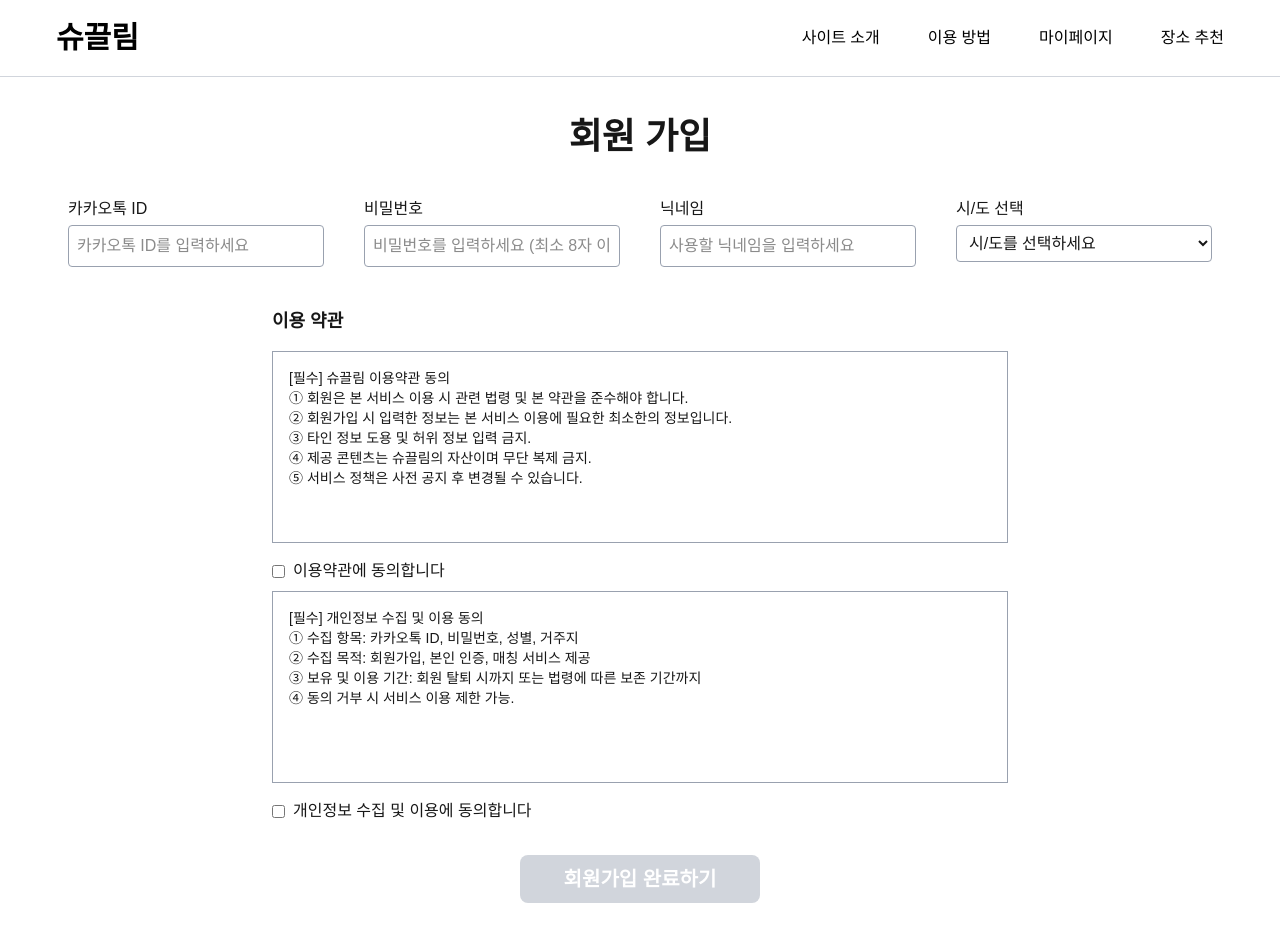
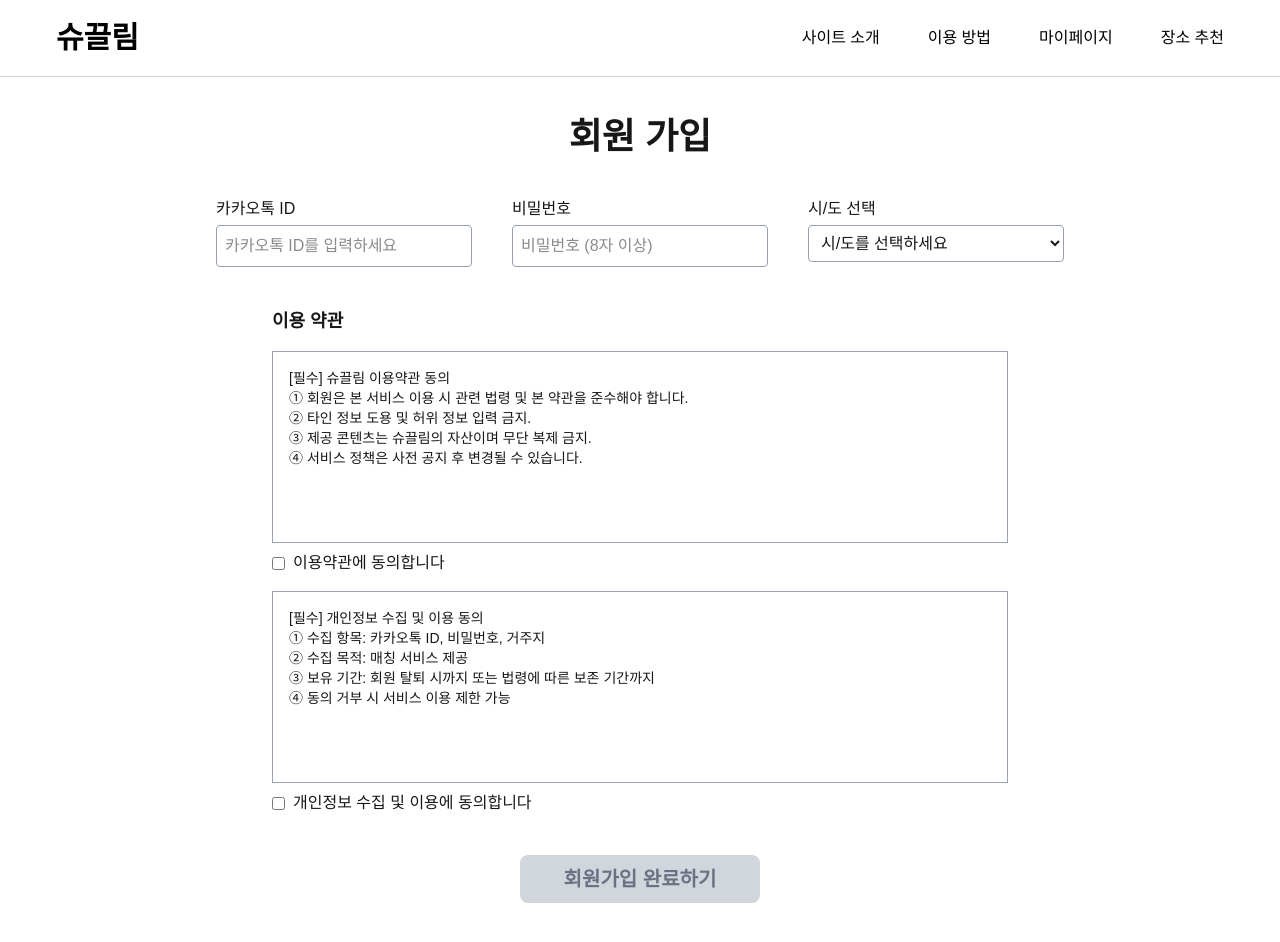
Before and after one commit to CSID-DGU/2025-1-DSCD-outsider-2, a Next.js app: page /signup in a window 1280 px wide. Shown: the top 942 px of the page. Built offline with nearby package versions, Linux system fonts and the light colour scheme.

Commit message:
mypage까지 슈끌림 홈버튼 추가 및 닉네임 삭제

```diff
--- a/src/app/mypage/page.js
+++ b/src/app/mypage/page.js
@@ -1,30 +1,28 @@
 "use client";
 
-import { useEffect, useState } from "react";
 import { useRouter } from "next/navigation";
 
 export default function Mypage() {
   const router = useRouter();
-
-  // 회원가입 또는 로그인 시 저장했던 닉네임 불러오기
-  const [nickname, setNickname] = useState("");
-
-  useEffect(() => {
-    const savedNickname = localStorage.getItem("nickname") || "회원";
-    setNickname(savedNickname);
-  }, []);
 
   return (
     <div className="w-full min-h-screen bg-white relative">
 
       {/* ----- 상단바 ----- */}
       <div className="w-full px-14 py-5 flex justify-between items-center border-b border-gray-300">
-        <div className="text-black text-3xl font-bold">슈끌림</div>
+        <button onClick={() => router.push("/")} className="text-black text-3xl font-bold cursor-pointer">슈끌림</button>
         <div className="flex gap-12">
-          <button onClick={() => router.push("/site_intro")}>사이트 소개</button>
-          <button onClick={() => router.push("/how_to_use")}>이용 방법</button>
-          <button onClick={() => router.push("/mypage")}>마이페이지</button>
-          <button onClick={() => router.push("/place_recommend")}>장소 추천</button>
+          <button onClick={() => router.push("/site_intro")} className="text-black text-base">사이트 소개</button>
+          <button onClick={() => router.push("/how_to_use")} className="text-black text-base">이용 방법</button>
+          <button onClick={() => {
+            const kakaoId = localStorage.getItem("kakaoId");
+            if (kakaoId) router.push("/mypage");
+            else {
+              alert("로그인이 필요합니다!");
+              router.push("/login");
+            }
+          }} className="text-black text-base">마이페이지</button>
+          <button onClick={() => router.push("/place_recommend")} className="text-black text-base">장소 추천</button>
         </div>
       </div>
 
@@ -32,7 +30,7 @@ export default function Mypage() {
       <div className="w-[858px] text-center mx-auto gap-4 mt-16">
         <div className="text-4xl font-bold">마이페이지</div>
         <div className="text-3xl text-center font-medium">
-          {nickname}님 반가워요!<br />
+          회원님 반가워요!<br />
           지금 바로 시작해보세요
         </div>
       </div>
@@ -66,7 +64,6 @@ export default function Mypage() {
           </button>
 
           {/* 자기소개서 작성 */}
-
           <button onClick={() => router.push("/self_intro/self_intro1")}>
             <div className="flex flex-col items-center gap-3">
               <div className="w-24 h-24 bg-black/5 rounded-full flex justify-center items-center">
@@ -86,7 +83,9 @@ export default function Mypage() {
                 <img src="/내정보수정.png" alt="수락한 상대 확인" />
               </div>
               <div className="text-xl">수락한 상대 확인</div>
-              <div className="text-base text-black/50 text-center">서로 수락한 경우,<br/>다음 날 오전 8시에 카카오톡 ID가 공개돼요</div>
+              <div className="text-base text-black/50 text-center">
+                서로 수락한 경우,<br />다음 날 오전 8시에 카카오톡 ID가 공개돼요
+              </div>
             </div>
           </button>
 
--- a/src/app/signup/page.js
+++ b/src/app/signup/page.js
@@ -1,21 +1,20 @@
 "use client";
 
 import { useRouter } from "next/navigation";
-import { useEffect, useState } from "react";
+import { useState } from "react";
 
 export default function Signup() {
   const router = useRouter();
 
-  // 상태 관리
+  // 입력값 상태
   const [kakaoId, setKakaoId] = useState("");
   const [password, setPassword] = useState("");
-  const [nickname, setNickname] = useState("");
   const [sido, setSido] = useState("");
   const [sigungu, setSigungu] = useState("");
   const [terms1, setTerms1] = useState(false);
   const [terms2, setTerms2] = useState(false);
 
-  const canSubmit = terms1 && terms2;
+  const canSubmit = kakaoId && password.length >= 8 && sido && sigungu && terms1 && terms2;
 
   const regions = {
     서울특별시: [
@@ -30,26 +29,31 @@ export default function Signup() {
     ]
   };
 
-  const handleMyPageClick = () => {
-    const isLoggedIn = !!localStorage.getItem("nickname");
-    if (isLoggedIn) {
-      router.push("/mypage");
-    } else {
-      alert("로그인을 해야 이용할 수 있습니다!");
-      router.push("/login");
-    }
+  const handleSubmit = () => {
+    localStorage.setItem("kakaoId", kakaoId);
+    localStorage.setItem("password", password);
+    localStorage.setItem("location", `${sido} ${sigungu}`);
+    alert("회원가입이 완료되었습니다!");
+    router.push("/login");
   };
 
   return (
-    <div className="w-full min-h-screen bg-white relative">
+    <div className="w-full min-h-screen bg-white">
       {/* 상단바 */}
       <div className="w-full px-14 py-5 flex justify-between items-center border-b border-gray-300">
-        <div className="text-black text-3xl font-bold">슈끌림</div>
+        <button onClick={() => router.push("/")} className="text-black text-3xl font-bold cursor-pointer">슈끌림</button>
         <div className="flex gap-12">
-          <button onClick={() => router.push("/site_intro")} className="text-black text-base cursor-pointer">사이트 소개</button>
-          <button onClick={() => router.push("/how_to_use")} className="text-black text-base cursor-pointer">이용 방법</button>
-          <button onClick={handleMyPageClick} className="text-black text-base cursor-pointer">마이페이지</button>
-          <button onClick={() => router.push("/place_recommend")} className="text-black text-base cursor-pointer">장소 추천</button>
+          <button onClick={() => router.push("/site_intro")} className="text-black text-base">사이트 소개</button>
+          <button onClick={() => router.push("/how_to_use")} className="text-black text-base">이용 방법</button>
+          <button onClick={() => {
+            const nickname = localStorage.getItem("kakaoId");
+            if (nickname) router.push("/mypage");
+            else {
+              alert("로그인이 필요합니다!");
+              router.push("/login");
+            }
+          }} className="text-black text-base">마이페이지</button>
+          <button onClick={() => router.push("/place_recommend")} className="text-black text-base">장소 추천</button>
         </div>
       </div>
 
@@ -58,6 +62,7 @@ export default function Signup() {
 
       {/* 입력 폼 */}
       <div className="flex flex-wrap gap-10 justify-center mt-10">
+        {/* 카카오 ID */}
         <div className="flex flex-col gap-1">
           <label>카카오톡 ID</label>
           <input
@@ -69,24 +74,14 @@ export default function Signup() {
           />
         </div>
 
+        {/* 비밀번호 */}
         <div className="flex flex-col gap-1">
           <label>비밀번호</label>
           <input
             type="password"
             value={password}
             onChange={(e) => setPassword(e.target.value)}
-            placeholder="비밀번호를 입력하세요 (최소 8자 이상)"
-            className="w-64 p-2 border border-gray-400 rounded"
-          />
-        </div>
-
-        <div className="flex flex-col gap-1">
-          <label>닉네임</label>
-          <input
-            type="text"
-            value={nickname}
-            onChange={(e) => setNickname(e.target.value)}
-            placeholder="사용할 닉네임을 입력하세요"
+            placeholder="비밀번호 (8자 이상)"
             className="w-64 p-2 border border-gray-400 rounded"
           />
         </div>
@@ -98,20 +93,18 @@ export default function Signup() {
             value={sido}
             onChange={(e) => {
               setSido(e.target.value);
-              setSigungu(""); // 시/도 바뀌면 구 초기화
+              setSigungu("");
             }}
             className="w-64 p-2 border border-gray-400 rounded"
           >
             <option value="">시/도를 선택하세요</option>
             {Object.keys(regions).map((region) => (
-              <option key={region} value={region}>
-                {region}
-              </option>
+              <option key={region} value={region}>{region}</option>
             ))}
           </select>
         </div>
 
-        {/* 구/군/시 선택 */}
+        {/* 구/시 선택 */}
         {sido && (
           <div className="flex flex-col gap-1">
             <label>구/군/시 선택</label>
@@ -122,9 +115,7 @@ export default function Signup() {
             >
               <option value="">선택하세요</option>
               {regions[sido].map((area) => (
-                <option key={area} value={area}>
-                  {area}
-                </option>
+                <option key={area} value={area}>{area}</option>
               ))}
             </select>
           </div>
@@ -135,53 +126,42 @@ export default function Signup() {
       <div className="max-w-3xl mx-auto mt-10 px-4">
         <div className="mb-4 text-lg font-bold">이용 약관</div>
 
-        <div className="h-48 border border-gray-400 p-4 overflow-y-auto text-sm mb-4">
-          [필수] 슈끌림 이용약관 동의 <br />
-          ① 회원은 본 서비스 이용 시 관련 법령 및 본 약관을 준수해야 합니다. <br />
-          ② 회원가입 시 입력한 정보는 본 서비스 이용에 필요한 최소한의 정보입니다. <br />
-          ③ 타인 정보 도용 및 허위 정보 입력 금지. <br />
-          ④ 제공 콘텐츠는 슈끌림의 자산이며 무단 복제 금지. <br />
-          ⑤ 서비스 정책은 사전 공지 후 변경될 수 있습니다.
+        <div className="h-48 border border-gray-400 p-4 overflow-y-auto text-sm mb-2">
+          [필수] 슈끌림 이용약관 동의<br />
+          ① 회원은 본 서비스 이용 시 관련 법령 및 본 약관을 준수해야 합니다.<br />
+          ② 타인 정보 도용 및 허위 정보 입력 금지.<br />
+          ③ 제공 콘텐츠는 슈끌림의 자산이며 무단 복제 금지.<br />
+          ④ 서비스 정책은 사전 공지 후 변경될 수 있습니다.
         </div>
-        <div className="flex items-center gap-2 mb-2">
+        <div className="flex items-center gap-2 mb-4">
           <input type="checkbox" checked={terms1} onChange={() => setTerms1(!terms1)} />
           <span>이용약관에 동의합니다</span>
         </div>
 
-        <div className="h-48 border border-gray-400 p-4 overflow-y-auto text-sm mb-4">
-          [필수] 개인정보 수집 및 이용 동의 <br />
-          ① 수집 항목: 카카오톡 ID, 비밀번호, 성별, 거주지 <br />
-          ② 수집 목적: 회원가입, 본인 인증, 매칭 서비스 제공 <br />
-          ③ 보유 및 이용 기간: 회원 탈퇴 시까지 또는 법령에 따른 보존 기간까지 <br />
-          ④ 동의 거부 시 서비스 이용 제한 가능.
+        <div className="h-48 border border-gray-400 p-4 overflow-y-auto text-sm mb-2">
+          [필수] 개인정보 수집 및 이용 동의<br />
+          ① 수집 항목: 카카오톡 ID, 비밀번호, 거주지<br />
+          ② 수집 목적: 매칭 서비스 제공<br />
+          ③ 보유 기간: 회원 탈퇴 시까지 또는 법령에 따른 보존 기간까지<br />
+          ④ 동의 거부 시 서비스 이용 제한 가능
         </div>
-        <div className="flex items-center gap-2 mb-4">
+        <div className="flex items-center gap-2">
           <input type="checkbox" checked={terms2} onChange={() => setTerms2(!terms2)} />
           <span>개인정보 수집 및 이용에 동의합니다</span>
         </div>
       </div>
 
       {/* 가입 버튼 */}
-      <div className="flex justify-center mt-8 mb-16">
-        {canSubmit ? (
-          <button
-            onClick={() => {
-              localStorage.setItem("nickname", nickname);
-              localStorage.setItem("location", `${sido} ${sigungu}`);
-              window.location.href = "/login";
-            }}
-            className="w-60 h-12 bg-red-200 rounded-lg text-white text-xl font-bold"
-          >
-            회원가입 완료하기
-          </button>
-        ) : (
-          <button
-            disabled
-            className="w-60 h-12 bg-gray-300 rounded-lg text-white text-xl font-bold"
-          >
-            회원가입 완료하기
-          </button>
-        )}
+      <div className="flex justify-center mt-10 mb-16">
+        <button
+          disabled={!canSubmit}
+          onClick={handleSubmit}
+          className={`w-60 h-12 rounded-lg text-xl font-bold ${
+            canSubmit ? "bg-red-200 text-white" : "bg-gray-300 text-gray-500"
+          }`}
+        >
+          회원가입 완료하기
+        </button>
       </div>
     </div>
   );
```
Also changed, not shown: src/app/login/page.js (+32 -26 lines), src/app/page.js (+6 -1 lines).
